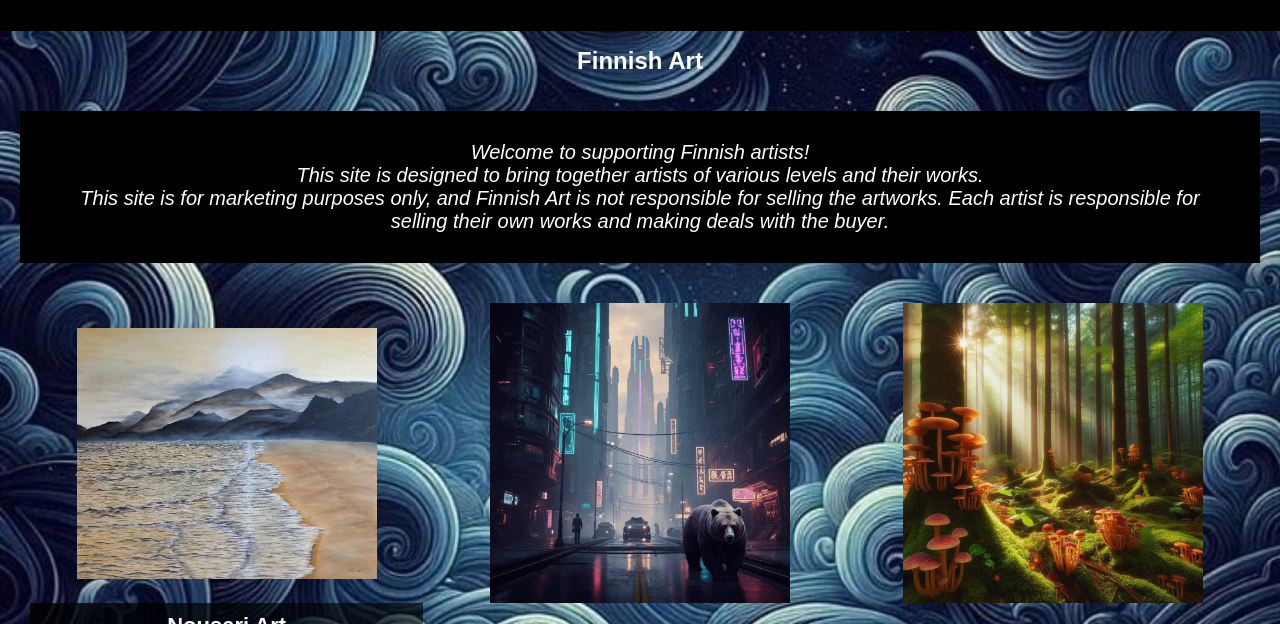
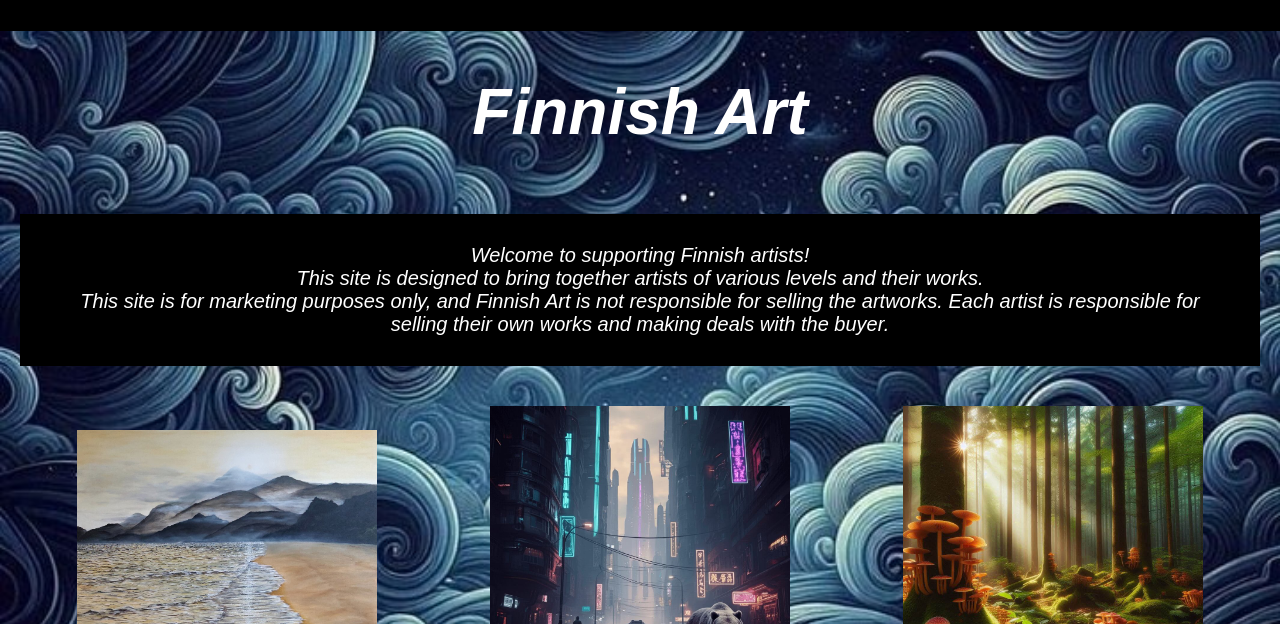
Before and after one commit to JoniLaine/FinnishArt, a plain HTML site: page index.html in a window 1280 px wide. Shown: the part 176-800 px from the top of the page. Drawn offline with Linux system fonts and the light colour scheme.

Commit message:
Update styles.css

```diff
--- a/styles.css
+++ b/styles.css
@@ -96,9 +96,12 @@ body {
 }
 
 h1 {
-    font-size: 1.5em; /* This makes the h1 1.5 times the size of the base font size */
+    font-size: 4em; /* This makes the h1 4 times the size of the base font size */
+    font-weight: bold;
+    line-height: 1.2; /* for better readability */
+    text-align: center;
+    font-style: italic;
 }
-
 
   .artist-name {
     margin-top: 10px;
```
